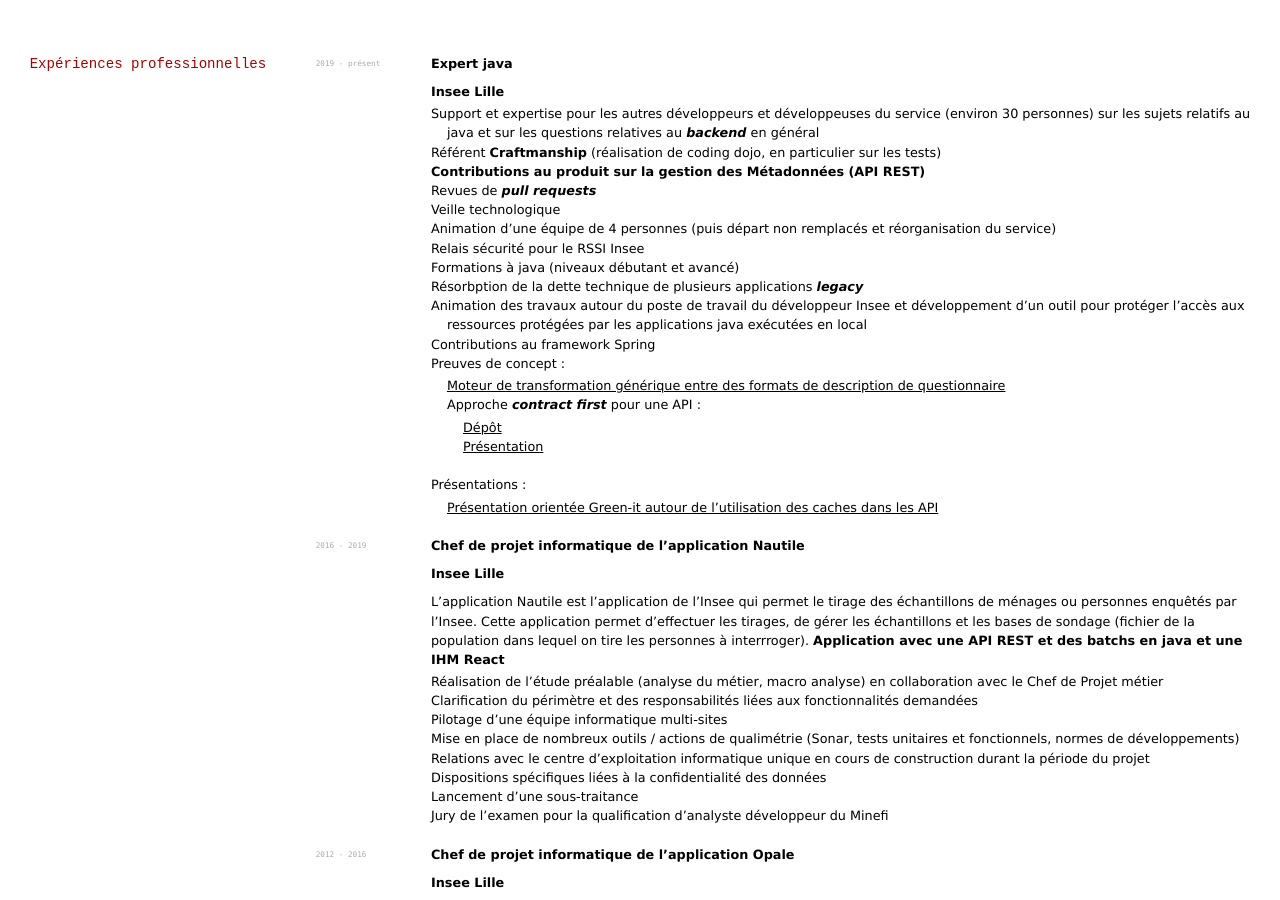
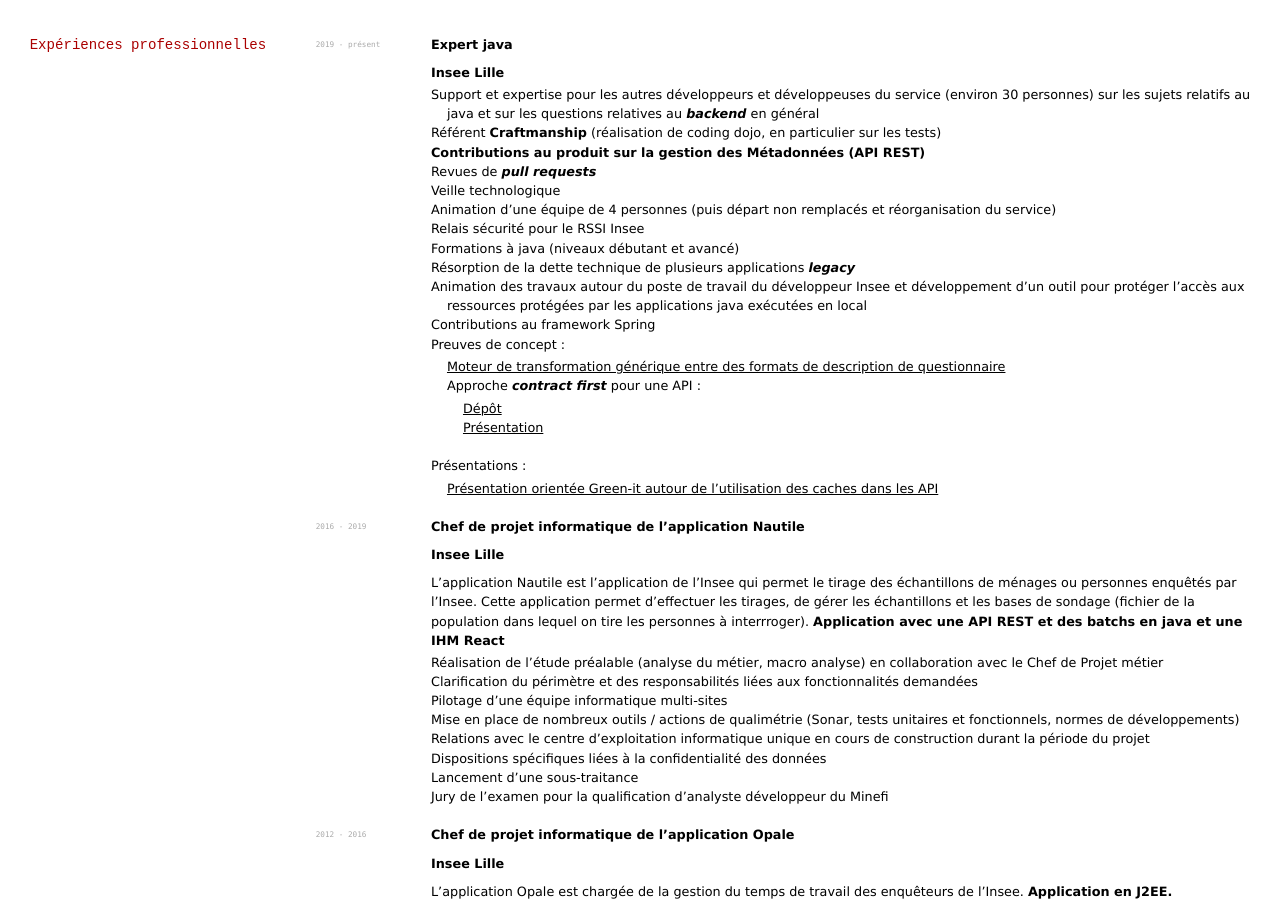
Before and after one commit to FBibonne/cv, a Jekyll site: the page built from index.md, in a window 1280 px wide and 900 px high, scrolled down 885 px. Built offline with Jekyll 4.4.1, drawn with Linux system fonts in a browser that asks for light colours.

Commit message:
fix (Coquilles)

```diff
--- a/index.md
+++ b/index.md
@@ -64,7 +63,7 @@ Après un parcours classique initié par une expérience de développement et po
 - Animation d'une équipe de 4 personnes (puis départ non remplacés et réorganisation du service)
 - Relais sécurité pour le RSSI Insee
 - Formations à java (niveaux débutant et avancé)
-- Résorbption de la dette technique de plusieurs applications _legacy_
+- Résorption de la dette technique de plusieurs applications _legacy_
 - Animation des travaux autour du poste de travail du développeur Insee et développement d'un outil pour protéger l'accès aux ressources protégées par les applications java exécutées en local
 - Contributions au framework Spring
 - Preuves de concept :
```
Also changed, not shown: other parts of index.md (+0 -1 lines).
